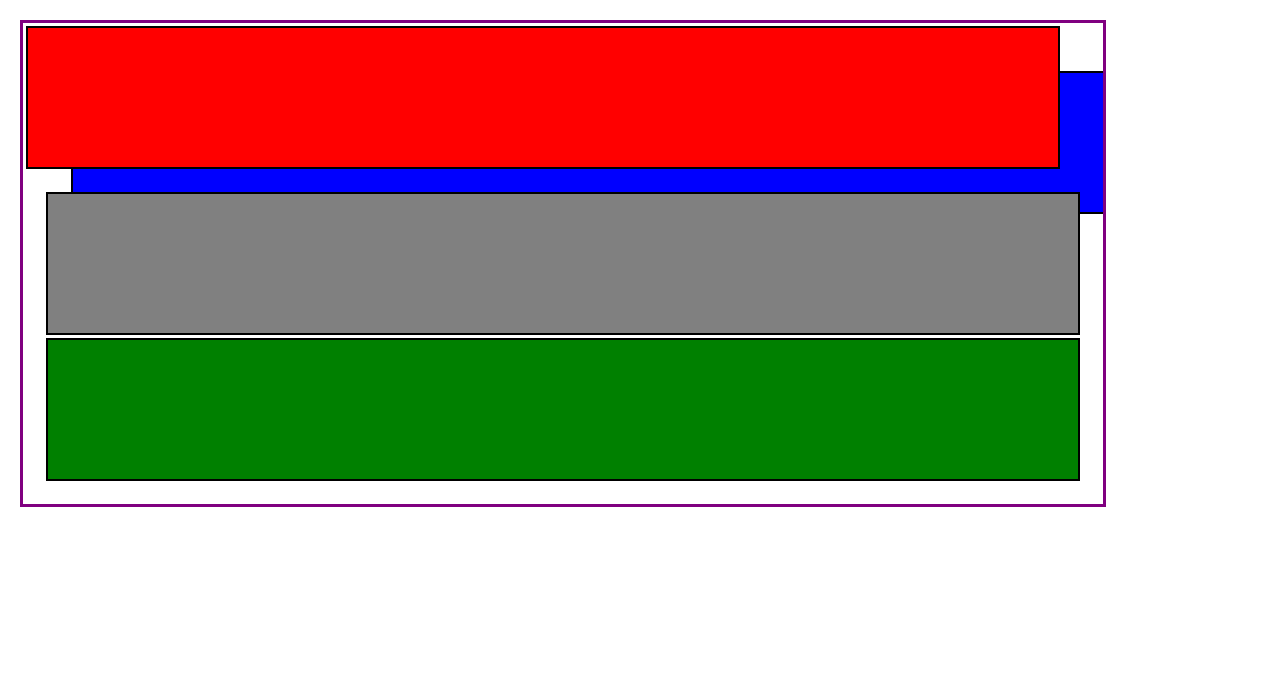
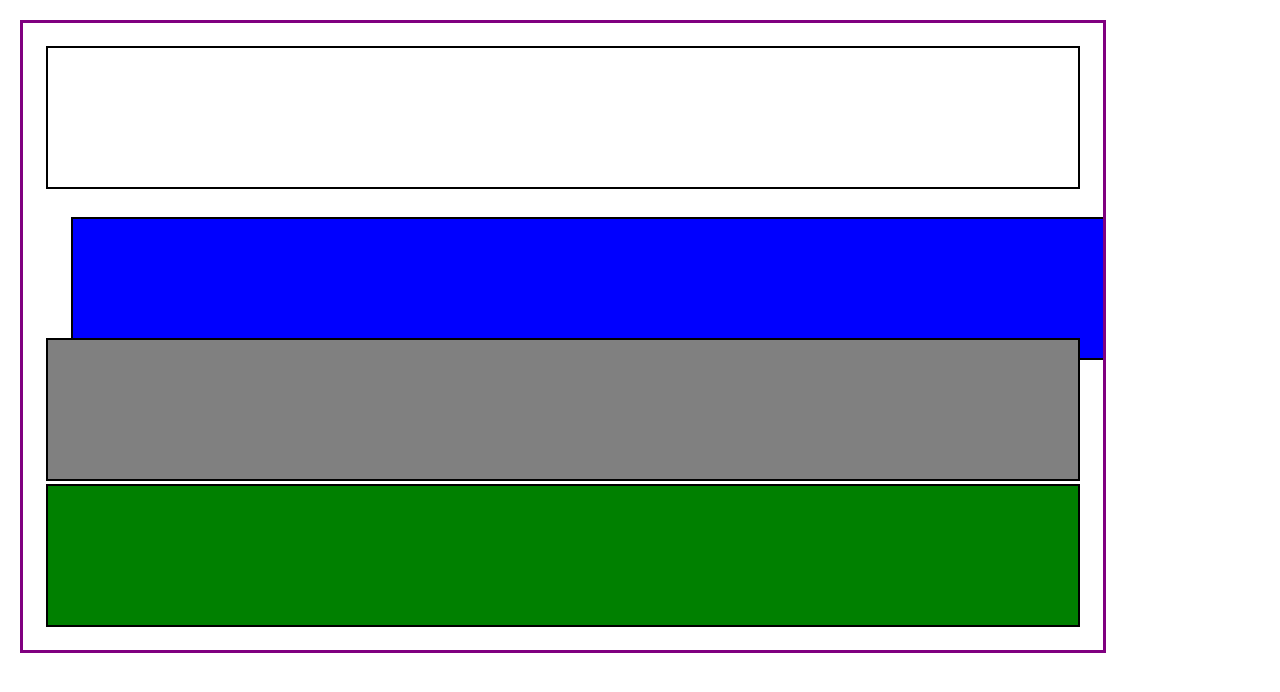
Before and after one commit to yashgupta2022-max/html-2026, a plain HTML site: page 13. POSITION/index.html in a window 1280 px wide. Drawn offline with Linux system fonts and the light colour scheme.

Commit message:
Update index.html

```diff
--- a/13. POSITION/index.html
+++ b/13. POSITION/index.html
@@ -17,12 +17,12 @@
         margin: 3px;
         padding: 3px;
       }
-      .box1 {
+      /* .box1 {
         background-color: red;
         position : absolute;
         top: 0;
         left: 0;
-      }
+      } */
       .box2 {
         background-color: blue;
         position: relative;
```
